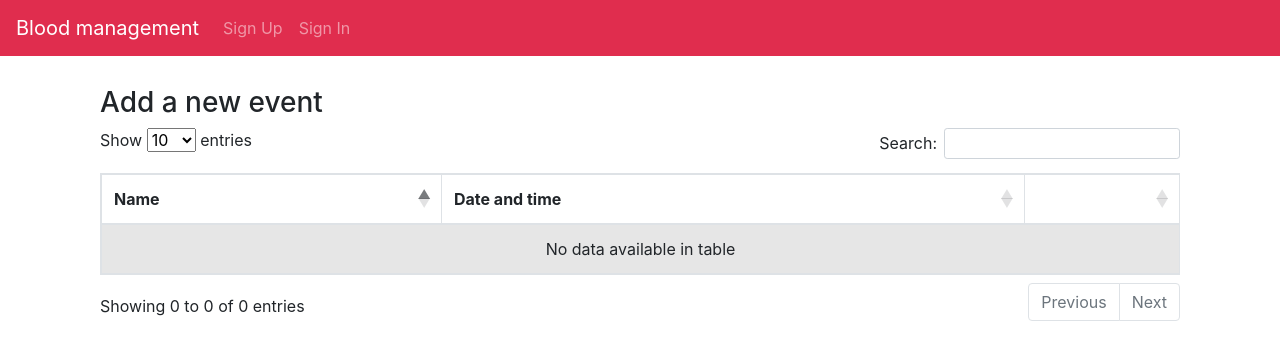
After one commit to dinoilic/trycodecatch, a Django app: page /list_events/ in a window 1280 px wide. The commit adds this page. Shown: the top 360 px of the page. Run offline with Django 3.2, Linux system fonts and the light colour scheme; data that the repository does not hold is empty; style sheets or scripts are compiled from the project's sources; some libraries are stand-ins or nearby versions.

Commit message:
Design changes

```diff
--- a/config/urls.py
+++ b/config/urls.py
@@ -4,7 +4,10 @@ from django.conf.urls.static import static
 from django.contrib import admin
 from django.views.generic import TemplateView
 from django.views import defaults as default_views
-from bloodmanager.views import index_admin, index_user, user_overview, add_donator, my_profile, supply_overview, send_notification, send_notification_user, new_donation, user_home
+from bloodmanager.views import index_admin, index_user, user_overview,\
+                               add_donator, my_profile, supply_overview,\
+                               send_notification, send_notification_user,\
+                               new_donation, user_home, dismiss_notification, list_events
 
 
 urlpatterns = [
@@ -15,8 +18,10 @@ urlpatterns = [
     url(r'^user_overview/$', user_overview, name='user_overview'),
     url(r'^add_donator/$', add_donator, name='add_donator'),
     url(r'^send_notification/(?P<pk>[\d.@+-]+)/(?P<blood_type>[\w.@+-]+)$', send_notification, name='send_notification'),
+    url(r'^dismiss_notification/(?P<pk>[\d.@+-]+)$', dismiss_notification, name='dismiss_notification'),
     url(r'^send_notification_user/$', send_notification_user, name='send_notification_user'),
     url(r'^news_donation/$', new_donation, name='new_donation'),
+    url(r'^list_events/$', list_events, name='list_events'),
 
     # user
     url(r'^my_donations/$', index_user, name='index_user'),
--- a/project_hackathon/bloodmanager/admin.py
+++ b/project_hackathon/bloodmanager/admin.py
@@ -1,6 +1,6 @@
 from django.contrib import admin
 from project_hackathon.bloodmanager.models.common import Location, Institution, Notification
-from project_hackathon.bloodmanager.models.main import BloodAmount, Donation, BloodUnit
+from project_hackathon.bloodmanager.models.main import BloodAmount, Donation, BloodUnit, Event
 
 admin.site.register(Location)
 admin.site.register(Institution)
@@ -8,3 +8,4 @@ admin.site.register(BloodAmount)
 admin.site.register(Donation)
 admin.site.register(BloodUnit)
 admin.site.register(Notification)
+admin.site.register(Event)
--- a/project_hackathon/bloodmanager/views.py
+++ b/project_hackathon/bloodmanager/views.py
@@ -4,7 +4,7 @@ from django.db.models import Max
 from project_hackathon.bloodmanager.models.common import Institution, Notification
 from django.contrib.auth import get_user_model
 from bloodmanager.forms import UserForm, NotificationForm
-from project_hackathon.bloodmanager.models.main import Donation
+from project_hackathon.bloodmanager.models.main import Donation, Event
 
 from bloodmanager.forms import UserForm, NewUserForm
 
@@ -125,8 +125,8 @@ def new_donation(request):
 def send_notification(request, pk, blood_type):
     if request.method == 'GET':
         institution = Institution.objects.get(pk=pk)
-        title = 'Alartmantno - fali krvne grupe {}'.format(blood_type)
-        message = "Fali nam krvi. Molim vas da donirate"
+        title = 'Urgent - missing blood type: {}'.format(blood_type)
+        message = "Please respond ASAP if you wish to donate blood."
         institution_users = institution.user_set.all()
 
         for institution_user in institution_users:
@@ -164,3 +164,20 @@ def send_notification_user(request):
     return render(request, "bloodmanager/send_notification_user.html", {
         'form': form,
     })
+
+
+def dismiss_notification(request, pk):
+    notification = Notification.objects.get(id=pk)
+    notification.viewed = True
+    notification.save()
+
+    return redirect('user_home')
+
+
+def list_events(request):
+
+    events = Event.objects.all()
+
+    return render(request, "bloodmanager/list_events.html", {
+        'events': events
+    })
--- a/project_hackathon/static/sass/project.scss
+++ b/project_hackathon/static/sass/project.scss
@@ -1,7 +1,3 @@
-
-
-
-
 // project specific CSS goes here
 
 ////////////////////////////////
@@ -16,6 +12,7 @@ $black: #000;
 $pink: #f2dede;
 $dark-pink: #eed3d7;
 $red: #b94a48;
+
 
 ////////////////////////////////
 		//Alerts//
--- a/project_hackathon/templates/base.html
+++ b/project_hackathon/templates/base.html
@@ -72,7 +72,7 @@
                   <a class="nav-link" href="{% url 'send_notification_user' %}">{% trans "Send notification" %}<span class="sr-only">(current)</span></a>
                 </li>
                 <li class="nav-item">
-                  <a class="nav-link" href="{% url 'send_notification_user' %}">{% trans "Events" %}<span class="sr-only">(current)</span></a>
+                  <a class="nav-link" href="{% url 'list_events' %}">{% trans "Events" %}<span class="sr-only">(current)</span></a>
                 </li>
               {% else %}
                 <li class="nav-item">
--- /dev/null
+++ b/project_hackathon/templates/bloodmanager/list_events.html
@@ -0,0 +1,42 @@
+{% extends "base.html" %}
+{% load i18n %}
+
+{% block content %}
+    <div class="container">
+        <div class="row">
+            <div class="col">
+                <h3>Add a new event</h3>
+            </div>
+        </div>
+        <div class="row">
+            <div class="col">
+                <table id="events-table" class="table table-striped table-bordered" style="width:100%">
+                    <thead>
+                        <tr>
+                            <th>{% trans "Name" %}</th>
+                            <th>{% trans "Date and time" %}</th>
+                            <th></th>
+                        </tr>
+                    </thead>
+                    <tbody>
+                        {% for event in events %}
+                            <tr>
+                                <td>{{ event.name }}</td>
+                                <td>{{ event.datetime }}</td>
+                                <td><a href="#" class="btn btn-info btn-sm">Details</a></td>
+                            </tr>
+                        {% endfor %}
+                    </tbody>
+                </table>
+            </div>
+        </div>
+    </div>
+{% endblock content %}
+{% block javascript %}
+    {{ block.super }}
+    <script type="text/javascript">
+      $(document).ready(function() {
+        $('#events-table').DataTable();
+      } );
+    </script>
+{% endblock javascript %}
--- a/project_hackathon/templates/bloodmanager/supply_overview.html
+++ b/project_hackathon/templates/bloodmanager/supply_overview.html
@@ -10,7 +10,7 @@
     {% for amount in amounts %}
       <div class="row blood-type-row">
         <div class="col-md-1">
-          <h6>{{ amount.bloodtype }}</h6>
+          <h6>{{ amount.bloodtype }} <small>({{ amount.amount }})</small></h6>
         </div>
         <div class="col-md-10">
           <div class="progress">
--- a/project_hackathon/templates/pages/home.html
+++ b/project_hackathon/templates/pages/home.html
@@ -5,7 +5,7 @@
 	<header>
 		<div class="header-content">
 			<div class="header-content-inner">
-				<h2 id="homeHeading">Welcome and thank you for donating blood.</h2>
+				<h2 id="homeHeading">Welcome. Thank you for donating blood.</h2>
 				<hr>
 				<p id="homeHeadingSubtitle">
 					Donating blood is extremely important. Not only does it save lives, but we guarantee you'll feel a lot better knowing you helped someone. To make our lives (as well as yours) easier, we created this web application so we can easily manage blood donations, supplies and our donors.
```
Also changed, not shown: project_hackathon/templates/bloodmanager/user_home.html (+7 -3 lines), project_hackathon/static/images/bg.jpg.
